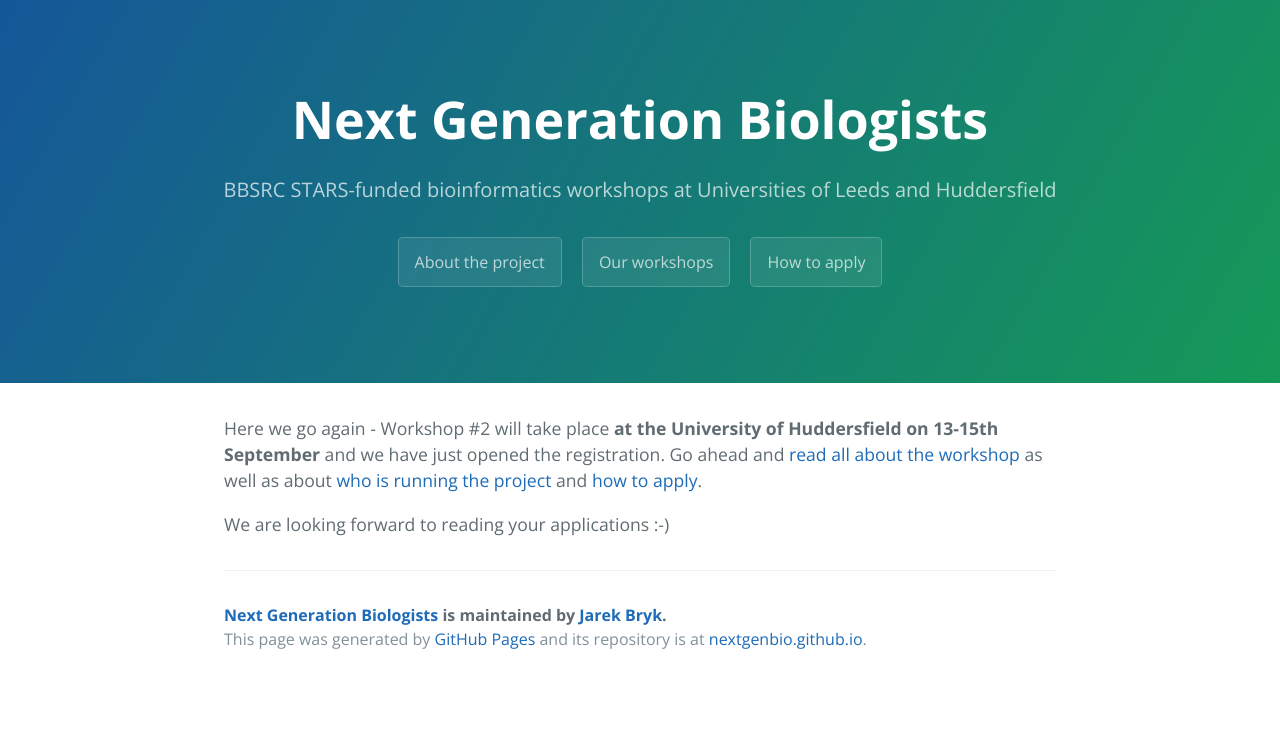
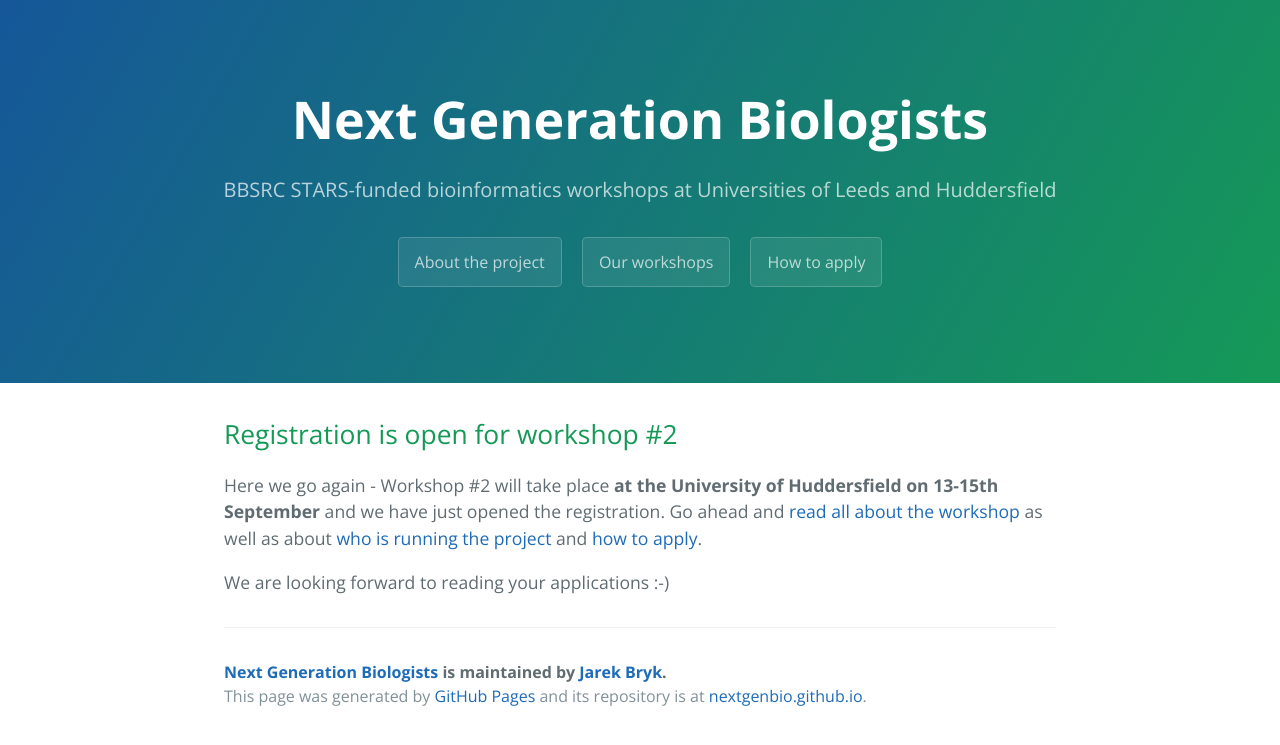
Before and after one commit to nextgenbio/nextgenbio, a Jekyll site: the page built from _posts/2017-08-01-Applications-are-open-for-workshop-#2.markdown, in a window 1280 px wide. Shown: the top 745 px of the page. Built offline with Jekyll 4.4.1, drawn with Linux system fonts in a browser that asks for light colours.

Commit message:
Add title

```diff
--- a/_posts/2017-08-01-Applications-are-open-for-workshop-#2.markdown
+++ b/_posts/2017-08-01-Applications-are-open-for-workshop-#2.markdown
@@ -5,6 +5,8 @@ date:   2017-08-01
 categories: main
 ---
 
+## Registration is open for workshop #2
+
 Here we go again - Workshop #2 will take place **at the University of Huddersfield on 13-15th September** and we have just opened the registration. Go ahead and [read all about the workshop](/workshops/) as well as about [who is running the project](/about/) and [how to apply](/application/).
 
 We are looking forward to reading your applications :-)
```
